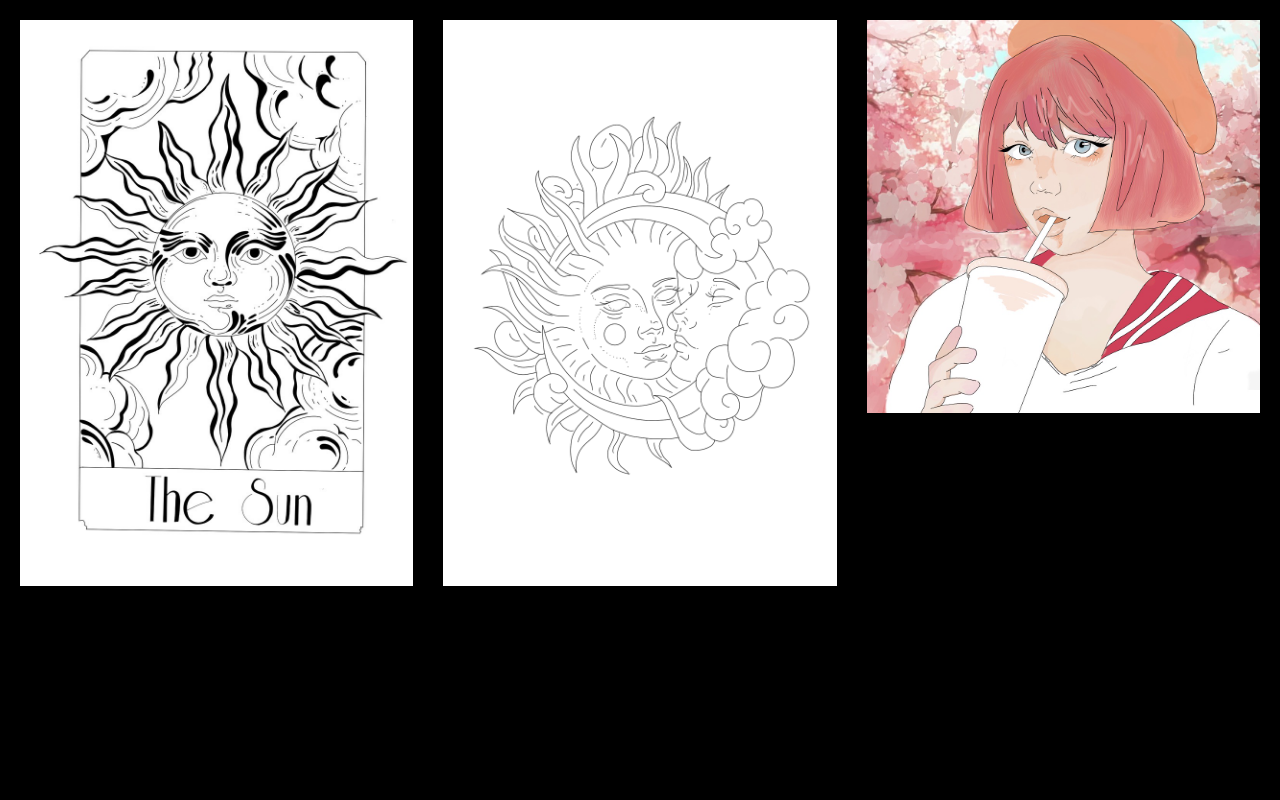
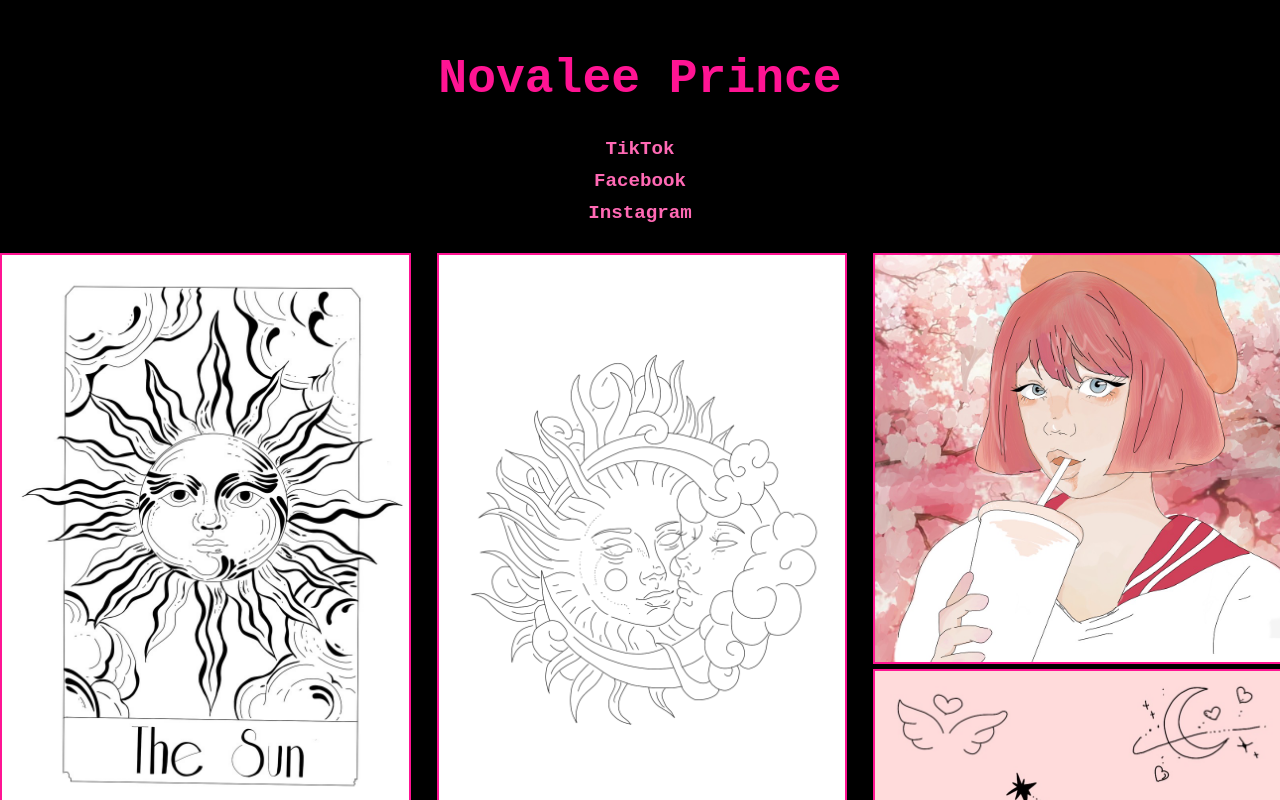
Before and after one commit to ReeseHatfield/Portfolio, a React (Create React App) app: page / in a window 1280 px wide. Shown: the top 800 px of the page. Built offline with nearby package versions, Linux system fonts and the light colour scheme.

Commit message:
Update UI with transitions

```diff
--- a/package.json
+++ b/package.json
@@ -7,6 +7,7 @@
     "@testing-library/jest-dom": "^5.16.5",
     "@testing-library/react": "^10.4.9",
     "@testing-library/user-event": "^13.5.0",
+    "framer-motion": "^4.1.17",
     "gh-pages": "^5.0.0",
     "react": "^16.8.0",
     "react-dom": "^16.14.0",
--- a/src/App.css
+++ b/src/App.css
@@ -1,12 +1,13 @@
 .App {
   display: flex;
   flex-direction: column;
-  height: 100vh;
-  width: 100vw;
   background: #000;
-  color: #33FF49;
+  color: #0ce1ac;
   padding: 20px;
   box-sizing: border-box;
   font-family: 'Courier New', monospace;
   position: relative;
+  height: 100%;
+  margin: 0;
+  padding: 0;
 }
--- a/src/App.tsx
+++ b/src/App.tsx
@@ -1,11 +1,12 @@
-// App.tsx
 import * as React from 'react';
 import './App.css';
 import Art from './Components/Art/Art.tsx';
+import Title from './Components/Title/Title.tsx';
 
 function App() {
     return (
         <div className="App">
+            <Title />
             <Art />
         </div>
     );
--- a/src/Components/Art/Art.css
+++ b/src/Components/Art/Art.css
@@ -1,5 +1,10 @@
 /* Art.css */
-.masonry-grid {
+.art-container {
+    background: #000; /* Black background */
+    color: #FF1493; /* Pink text color */
+  }
+
+  .masonry-grid {
     display: flex;
     margin-left: -30px; /* some gutter */
     width: auto;
@@ -14,4 +19,11 @@
     /* change div to img */
     width: 100%;
     cursor: pointer;
+    border: 2px solid #FF1493; /* Pink border for images */
+    transition: transform 0.3s ease; /* Add transition for transform property */
   }
+
+  .masonry-img:hover {
+    border-color: #FF69B4; /* Lighter pink border on hover */
+    transform: scale(1.05); /* Slightly enlarge the image on hover */
+  }
--- a/src/Components/Art/Art.tsx
+++ b/src/Components/Art/Art.tsx
@@ -1,15 +1,27 @@
-// Art.tsx
 import React, { useState } from 'react';
 import Modal from '../Modal/Modal.tsx';
 import Masonry from 'react-masonry-css';
+import { motion } from 'framer-motion'
 import './Art.css';
 
 // Import the images
 import img1 from '../../images/IMG_0346.jpeg';
 import img2 from '../../images/IMG_0347.jpeg';
 import img3 from '../../images/IMG_0378.jpeg';
+import img4 from '../../images/IMG_0379.jpeg';
+import img5 from '../../images/IMG_0380.jpeg';
+import img6 from '../../images/IMG_0381.jpeg';
+import img7 from '../../images/IMG_0382.jpeg';
+import img8 from '../../images/IMG_0383.jpeg';
+import img9 from '../../images/IMG_0384.jpeg';
+import img10 from '../../images/IMG_0385.jpeg';
+import img11 from '../../images/IMG_0386.jpeg';
 
-const images = [img1, img2, img3]; // Add the imported images to this array
+
+const images = [img1, img2, img3, img4, img5,
+    img5, img6, img7, img7, img8,
+    img9, img10, img11
+]; // Add the imported images to this array
 
 export default function Art() {
     const [selectedImage, setSelectedImage] = useState(null);
@@ -30,18 +42,25 @@ export default function Art() {
             columnClassName="masonry-grid_column"
             >
             {images.map((src, index) => (
-          <img
+                <motion.img
                     src={src}
                     alt=""
                     key={index}
                     onClick={() => setSelectedImage(src)}
                     className="masonry-img"
+                    initial={{ opacity: 0 }}
+                    animate={{ opacity: 1 }}
+                    transition={{ delay: index * 0.30 }}
                     />
                 ))}
             </Masonry>
             {selectedImage && (
             <Modal isOpen={true} onClose={() => setSelectedImage(null)}>
-          <img src={selectedImage} alt="" />
+                <motion.img src={selectedImage} alt=""
+                    initial={{ scale: 0 }}
+                    animate={{ scale: 1 }}
+                    transition={{ duration: 2 }}
+                />
             </Modal>
             )}
         </div>
--- a/src/Components/Modal/Modal.css
+++ b/src/Components/Modal/Modal.css
@@ -1,23 +1,58 @@
-/* Modal.css */
+
 .modal-overlay {
     position: fixed;
     top: 0;
-    bottom: 0;
     left: 0;
-    right: 0;
-    background-color: rgba(0, 0, 0, 0.5);
+    width: 100%;
+    height: 100%;
+    background-color: rgba(0, 0, 0, 0.8); /* Make the overlay more black */
     display: flex;
     justify-content: center;
     align-items: center;
-  }
+}
 
-  .modal-content {
-    background-color: white;
+.modal-content {
+    position: relative;
+    background: #000; /* Set the modal background to black */
     padding: 20px;
-    border-radius: 4px;
-  }
+    display: flex;
+    flex-direction: column;
+    align-items: center;
+    justify-content: center;
+    border: 6px solid #FF1493; /* Add a pink border */
+}
 
-  .modal-content img {
-    max-width: 90%;
-    max-height: 90%;
-  }
+.modal-content img {
+    max-height: 80vh;
+    max-width: 80vw;
+    object-fit: contain;
+}
+
+
+.close-button {
+    box-shadow: inset 0px 1px 0px 0px #FF1493; /* Adjust shadow color to pink */
+	background: linear-gradient(to bottom, #FF1493 5%, #FF69B4 100%); /* Adjust gradient colors to pink */
+	background-color: #FF1493; /* Adjust background color to pink */
+	border-radius: 11px;
+	border: 2px solid #FF1493; /* Adjust border color to pink */
+	display: inline-block;
+	cursor: pointer;
+	color: #ffffff;
+	font-family: Arial;
+	font-size: 16px;
+	font-weight: bold;
+	padding: 8px 18px;
+	text-decoration: none;
+	text-shadow: 0px 1px 0px #000000; /* Adjust text shadow color to black */
+    margin-top: 15px;
+}
+
+.close-button:hover {
+	background: linear-gradient(to bottom, #FF69B4 5%, #FF1493 100%); /* Adjust gradient colors to pink */
+	background-color: #FF69B4; /* Adjust background color to lighter pink */
+}
+
+.close-button:active {
+	position:relative;
+	top: 1px;
+}
--- a/src/Components/Modal/Modal.tsx
+++ b/src/Components/Modal/Modal.tsx
@@ -2,21 +2,24 @@
 import React from 'react';
 import './Modal.css';
 
-interface ModalProps {
-  isOpen: boolean;
-  onClose: () => void;
-  children: React.ReactNode;
-}
-
-export default function Modal({ isOpen, onClose, children }: ModalProps) {
+export default function Modal({ isOpen, children, onClose }) {
     if (!isOpen) {
         return null;
     }
 
     return (
         <div className="modal-overlay" onClick={onClose}>
-      <div className="modal-content" onClick={e => e.stopPropagation()}>
+            <div className="modal-content" onClick={(e) => e.stopPropagation()}>
                 {children}
+
+                <div>
+                    <button
+                    onClick={onClose}
+                    className="close-button"
+                >
+                    X</button>
+                </div>
+
             </div>
         </div>
     );
--- a/src/Components/Title/Title.css
+++ b/src/Components/Title/Title.css
@@ -0,0 +1,23 @@
+.title-container {
+    text-align: center;
+    padding: 20px;
+    background-color: #000; /* Black background */
+    color: #FF1493; /* Pink text color */
+  }
+
+  .title-container h1 {
+    font-size: 3em;
+    color: #FF1493; /* Pink color for main title */
+  }
+
+  .title-container h3 {
+    font-size: 1.2em;
+    color: #FF69B4; /* Lighter pink color for subheadings */
+    margin: 0.5em 0;
+  }
+
+  .title-container h3:hover {
+    color: #FF1493; /* Darker pink color for subheadings on hover */
+    cursor: pointer;
+    transition: color 0.3s ease;
+  }
--- a/src/Components/Title/Title.tsx
+++ b/src/Components/Title/Title.tsx
@@ -1,9 +1,13 @@
-import React from 'react'
+import React from 'react';
+import './Title.css';
 
 export default function Title() {
     return (
-        <>
-            <h1>Title</h1>
-        </>
+        <div className="title-container">
+            <h1>Novalee Prince</h1>
+            <h3>TikTok</h3>
+            <h3>Facebook</h3>
+            <h3>Instagram</h3>
+        </div>
     )
 }
--- a/src/index.css
+++ b/src/index.css
@@ -5,9 +5,18 @@ body {
     sans-serif;
   -webkit-font-smoothing: antialiased;
   -moz-osx-font-smoothing: grayscale;
+  height: 100%;
+  margin: 0;
+  padding: 0;
 }
 
 code {
   font-family: source-code-pro, Menlo, Monaco, Consolas, 'Courier New',
     monospace;
 }
+
+/* html, body, #root {
+  height: 100%;
+  margin: 0;
+  padding: 0;
+} */
```
Also changed, not shown: 1 other file (tests, documents, lock files or other folders). Lines whose indentation alone changed are shown as unchanged.
